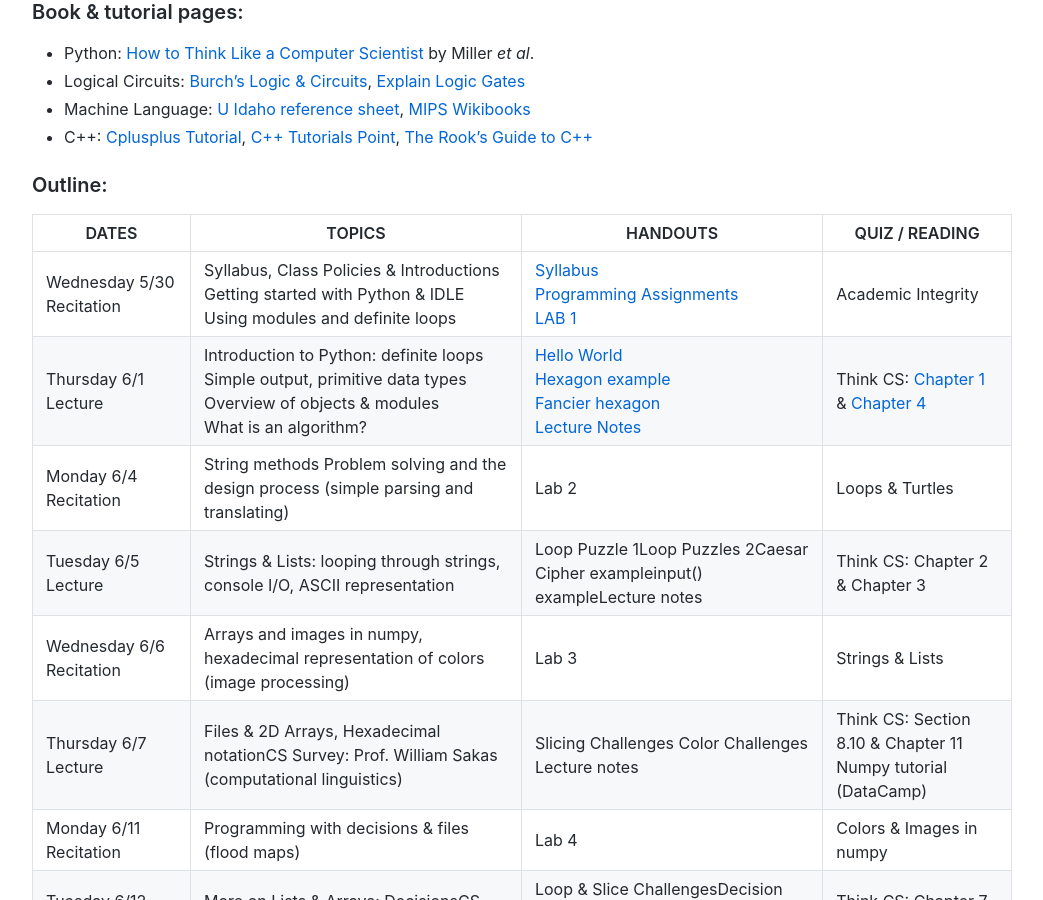
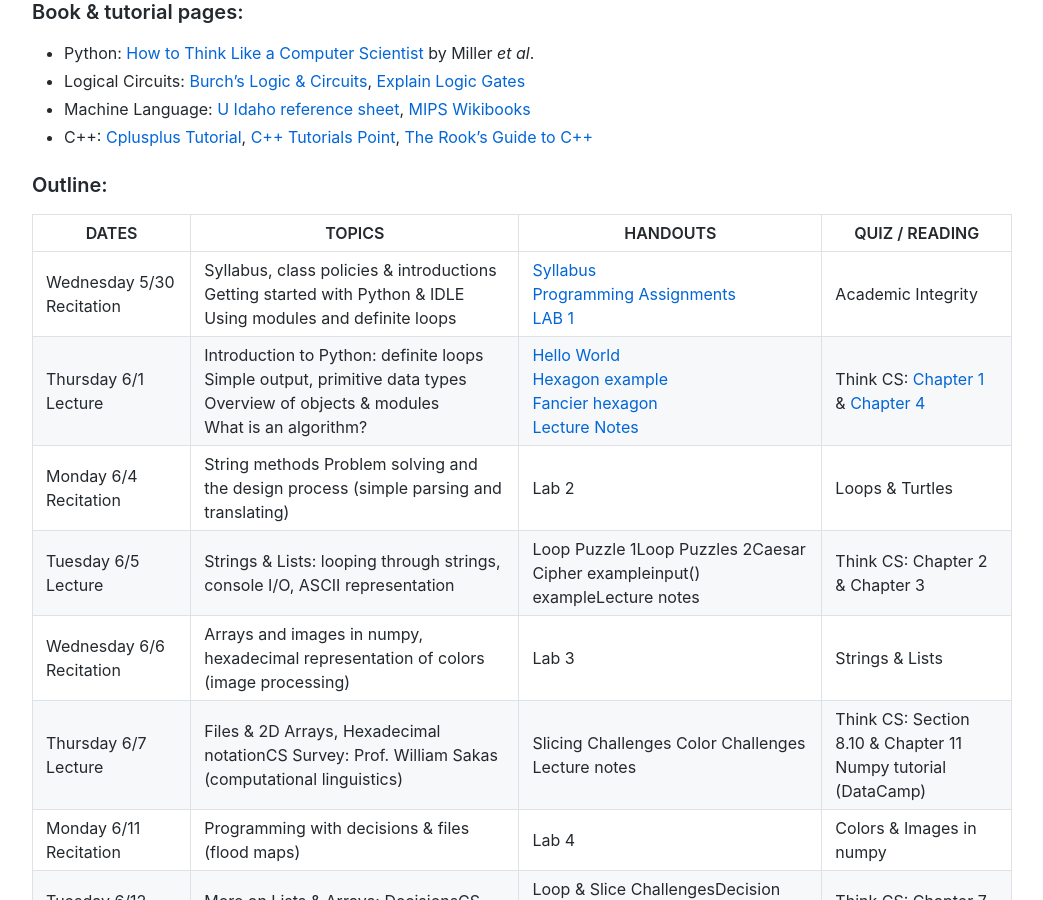
Before and after one commit to maryash/maryash.github.io, a Jekyll site: the page built from summer2018.md, in a window 1280 px wide and 900 px high, scrolled down 969 px. Shown: the whole window, without its empty margins (118-1161 px from the left). Built offline with Jekyll 4.4.1, drawn with Linux system fonts in a browser that asks for light colours; comment, search, counter and statistics services are not loaded.

```diff
--- a/summer2018.md
+++ b/summer2018.md
@@ -45,7 +45,7 @@ Staffed Hours: Monday-Thursday, 9:30am to 6:00pm.
 
  DATES                           | TOPICS                                                                                                                          | HANDOUTS                                                                                                                                                                                                   | QUIZ / READING
 ----------------------------------|---------------------------------------------------------------------------------------------------------------------------------|------------------------------------------------------------------------------------------------------------------------------------------------------------------------------------------------------------|------------------------------------------------------------------------------------------------------------
- Wednesday&nbsp;5/30 Recitation         | Syllabus,&nbsp;Class&nbsp;Policies&nbsp;&&nbsp;Introductions<br>Getting started with Python & IDLE<br>Using modules and definite loops                    | [Syllabus](s18/syllabus.md)<br>[Programming Assignments](s18/assignments.md)<br>[LAB 1](s18/lab1.html)                                                | Academic Integrity
+ Wednesday&nbsp;5/30 Recitation         | Syllabus,&nbsp;class&nbsp;policies&nbsp;&&nbsp;introductions<br>Getting started with Python & IDLE<br>Using modules and definite loops                    | [Syllabus](s18/syllabus.md)<br>[Programming Assignments](s18/assignments.md)<br>[LAB 1](s18/lab1.html)                                                | Academic Integrity
  Thursday&nbsp;6/1 Lecture            | Introduction to Python: definite loops<br>Simple output, primitive data types<br>Overview of objects & modules<br>What is an algorithm? | [Hello World](http://www.pythontutor.com/visualize.html#code=%23Name%3A%20%20Thomas%20Hunter%0A%23Date%3A%20%20September%201,%202017%0A%23This%20program%20prints%3A%20%20Hello,%20World!%0A%0Aprint%28%22Hello,%20World!%22%29&cumulative=false&curInstr=0&heapPrimitives=false&mode=display&origin=opt-frontend.js&py=3&rawInputLstJSON=%5B%5D&textReferences=false)<br>[Hexagon example](https://trinket.io/python/88a94dfc75)<br>[Fancier hexagon](https://trinket.io/python/a3bede6db8)<br>[Lecture Notes](s18/csci127S18Lecture1.pdf)                                                                                                                                       | Think CS: [Chapter&nbsp;1](http://interactivepython.org/runestone/static/thinkcspy/GeneralIntro/toctree.html) & [Chapter&nbsp;4](http://interactivepython.org/runestone/static/thinkcspy/PythonTurtle/toctree.html)
  Monday&nbsp;6/4 Recitation           | String methods Problem solving and the design process (simple parsing and translating)                                          | Lab 2                                                                                                                                                                                                      | Loops & Turtles
  Tuesday&nbsp;6/5 Lecture             | Strings & Lists: looping through strings, console I/O, ASCII representation                                                     | Loop Puzzle 1Loop Puzzles 2Caesar Cipher exampleinput() exampleLecture notes                                                                                                                               | Think CS: Chapter 2 & Chapter 3
```
